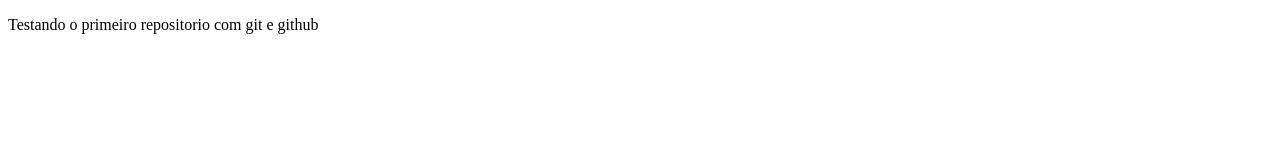
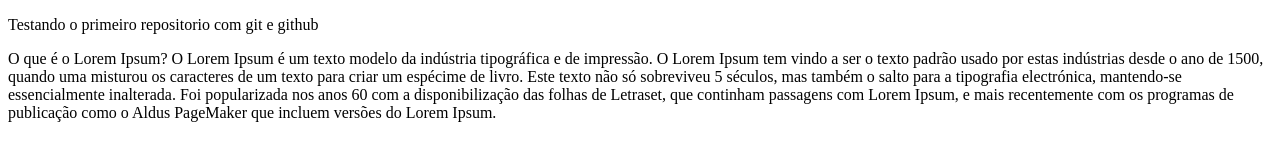
Before and after one commit to wallisonj72/project1-wallison-junior, a plain HTML site: page index.html in a window 1280 px wide. Drawn offline with Linux system fonts and the light colour scheme.

Commit message:
novo paragrafo

```diff
--- a/index.html
+++ b/index.html
@@ -5,5 +5,7 @@
 </head>
 <body>
 <p>Testando o primeiro repositorio com git e github</p>
+<p>O que é o Lorem Ipsum?
+    O Lorem Ipsum é um texto modelo da indústria tipográfica e de impressão. O Lorem Ipsum tem vindo a ser o texto padrão usado por estas indústrias desde o ano de 1500, quando uma misturou os caracteres de um texto para criar um espécime de livro. Este texto não só sobreviveu 5 séculos, mas também o salto para a tipografia electrónica, mantendo-se essencialmente inalterada. Foi popularizada nos anos 60 com a disponibilização das folhas de Letraset, que continham passagens com Lorem Ipsum, e mais recentemente com os programas de publicação como o Aldus PageMaker que incluem versões do Lorem Ipsum.</p>
 </body>
 </html>
```
